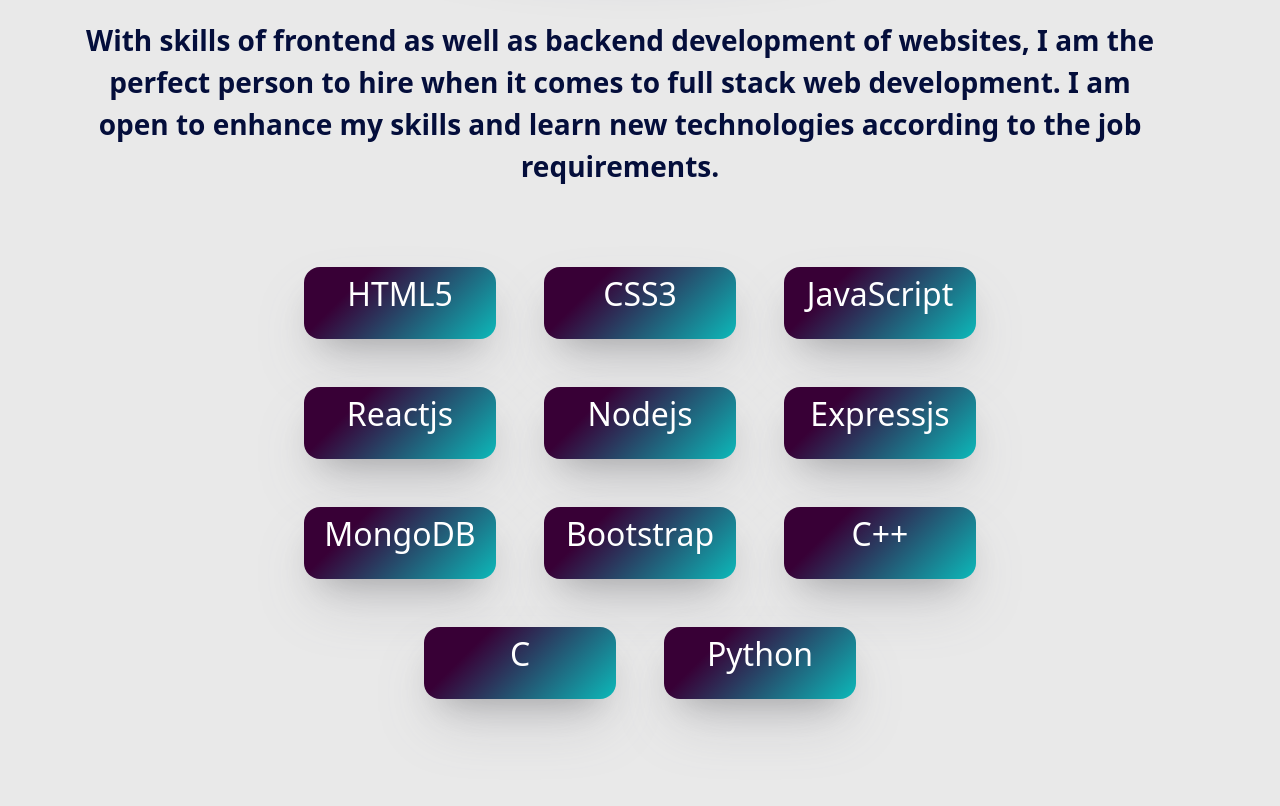
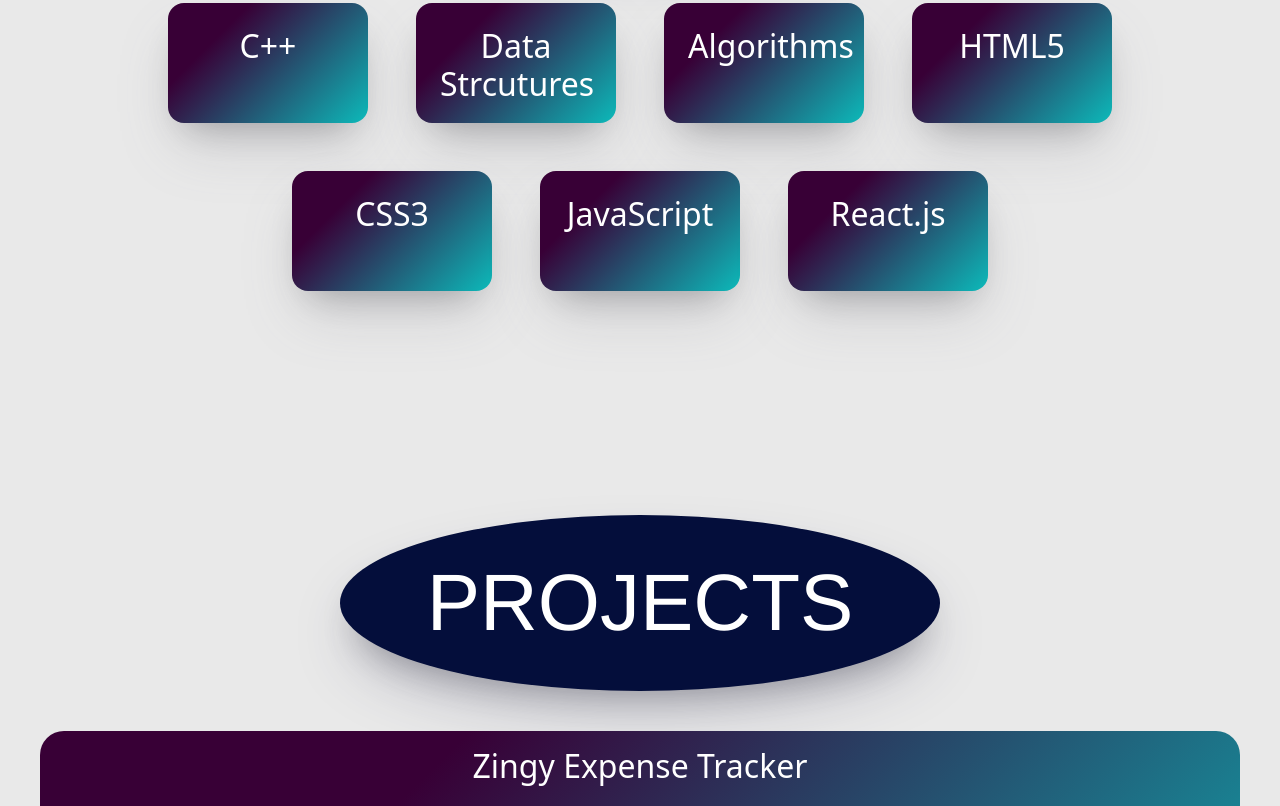
Before and after one commit to Shikha291/Portfolio, a plain HTML site: page index.html in a window 1280 px wide. Shown: the part 2013-2819 px from the top of the page. Drawn offline with nearby package versions, Linux system fonts and the light colour scheme.

Commit message:
updated skillset

```diff
--- a/index.html
+++ b/index.html
@@ -67,7 +67,7 @@
                 <h2>BE Information Technology</h2>
                 <p class="eins"><strong>Institution</strong> : University Institute of Engineering and Technology,
                     Panjab University</p>
-                <p class="egrade"><strong>CGPA</strong> : 8.86 CGPA</p>
+                <p class="egrade"><strong>CGPA</strong> : 8.94 CGPA</p>
                 <p class="completion"><strong>Completion Year</strong> : 2023(Currently pursuing)</p>
 
             </div>
@@ -90,53 +90,30 @@
             <h1 class="projectHeading text-uppercase">Skills</h1>
         </div>
         <div class="sdetailsdiv">
-            <div class="stext">
-                <p>With skills of frontend as well as backend development of websites, I am the perfect person to
-                    hire
-                    when it comes to full stack web development. I am open to enhance my skills and learn new
-                    technologies according to the job requirements.
-                </p>
-            </div>
             <div class="skillitems">
                 <div class="sitems">
                     <div class="sitem">
+                        <h2>C++</h2>
+                    </div>
+                    <div class="sitem">
+                        <h2>Data Strcutures</h2>
+                    </div>
+                    <div class="sitem">
+                        <h2>Algorithms</h2>
+                    </div>
+                    <div class="sitem">
                         <h2>HTML5</h2>
                     </div>
+                </div>
+                <div class="sitems">
                     <div class="sitem">
                         <h2>CSS3</h2>
                     </div>
                     <div class="sitem">
                         <h2>JavaScript</h2>
                     </div>
-                </div>
-                <div class="sitems">
                     <div class="sitem">
-                        <h2>Reactjs</h2>
-                    </div>
-                    <div class="sitem">
-                        <h2>Nodejs</h2>
-                    </div>
-                    <div class="sitem">
-                        <h2>Expressjs</h2>
-                    </div>
-                </div>
-                <div class="sitems">
-                    <div class="sitem">
-                        <h2>MongoDB</h2>
-                    </div>
-                    <div class="sitem">
-                        <h2>Bootstrap</h2>
-                    </div>
-                    <div class="sitem">
-                        <h2>C++</h2>
-                    </div>
-                </div>
-                <div class="sitems">
-                    <div class="sitem">
-                        <h2>C</h2>
-                    </div>
-                    <div class="sitem">
-                        <h2>Python</h2>
+                        <h2>React.js</h2>
                     </div>
                 </div>
             </div>
--- a/style.css
+++ b/style.css
@@ -186,7 +186,7 @@ a.active {
 }
 
 .skills {
-  padding: 10vmin 5vmin;
+  padding: 10vmin;
   height: 100%;
   width: 100%;
   background-color: rgba(221, 221, 221, 0.644);
@@ -194,7 +194,6 @@ a.active {
 
 .stext {
   text-align: center;
-  margin: 5vmin 10vmin 5vmin 5vmin;
   color: rgb(4, 14, 59);
   font-weight: bold;
   font-size: 3.5vmin;
@@ -214,9 +213,9 @@ a.active {
 }
 
 .sitem {
-  width: 24vmin;
-  height: 9vmin;
-  padding: 1vmin;
+  width: 25vmin;
+  height: 15vmin;
+  padding: 3vmin;
   background-color: #0cbaba;
   background-image: linear-gradient(315deg, #0cbaba 0%, #380036 74%);
   color: #fff;
```
